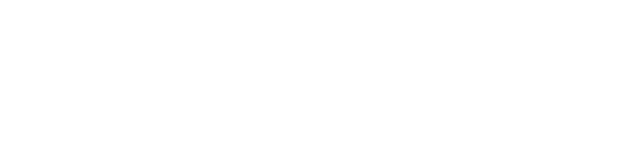
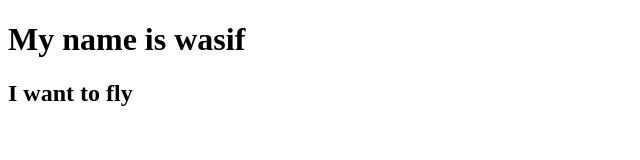
Before and after one commit to ZMWasif/my-third-repo, a plain HTML site: page index.html in a window 1280 px wide. Shown: the whole page, without its empty margins (0-640 px from the left). Drawn offline with Linux system fonts and the light colour scheme.

Commit message:
added header

```diff
--- a/index.html
+++ b/index.html
@@ -4,9 +4,10 @@
     <meta charset="UTF-8">
     <meta http-equiv="X-UA-Compatible" content="IE=edge">
     <meta name="viewport" content="width=device-width, initial-scale=1.0">
-    <title>Document</title>
+    <title>My third repo</title>
 </head>
 <body>
-
+    <h1>My name is wasif</h1>
+    <h2> I want to fly</h2>
 </body>
 </html>
```
